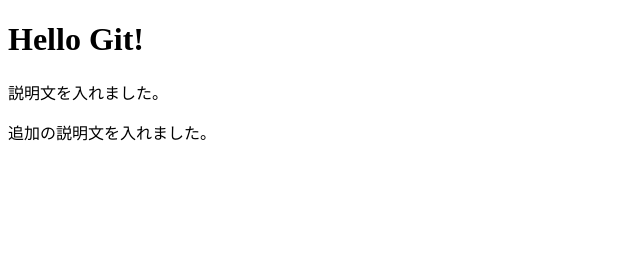
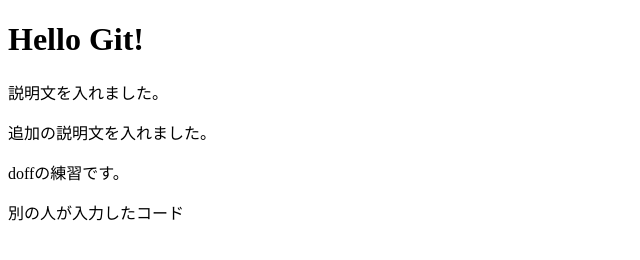
Before and after one commit to MicaM-star5/git_practice, a plain HTML site: page index.html in a window 1280 px wide. Shown: the whole page, without its empty margins (0-640 px from the left). Drawn offline with Linux system fonts and the light colour scheme.

Commit message:
index.htmlに追加したよ

```diff
--- a/index.html
+++ b/index.html
@@ -9,5 +9,7 @@
     <h1>Hello Git!</h1>
     <p>説明文を入れました。</p>
     <p>追加の説明文を入れました。</p>
+    <p>doffの練習です。</p>
+    <p>別の人が入力したコード</p>
 </body>
 </html>
```
